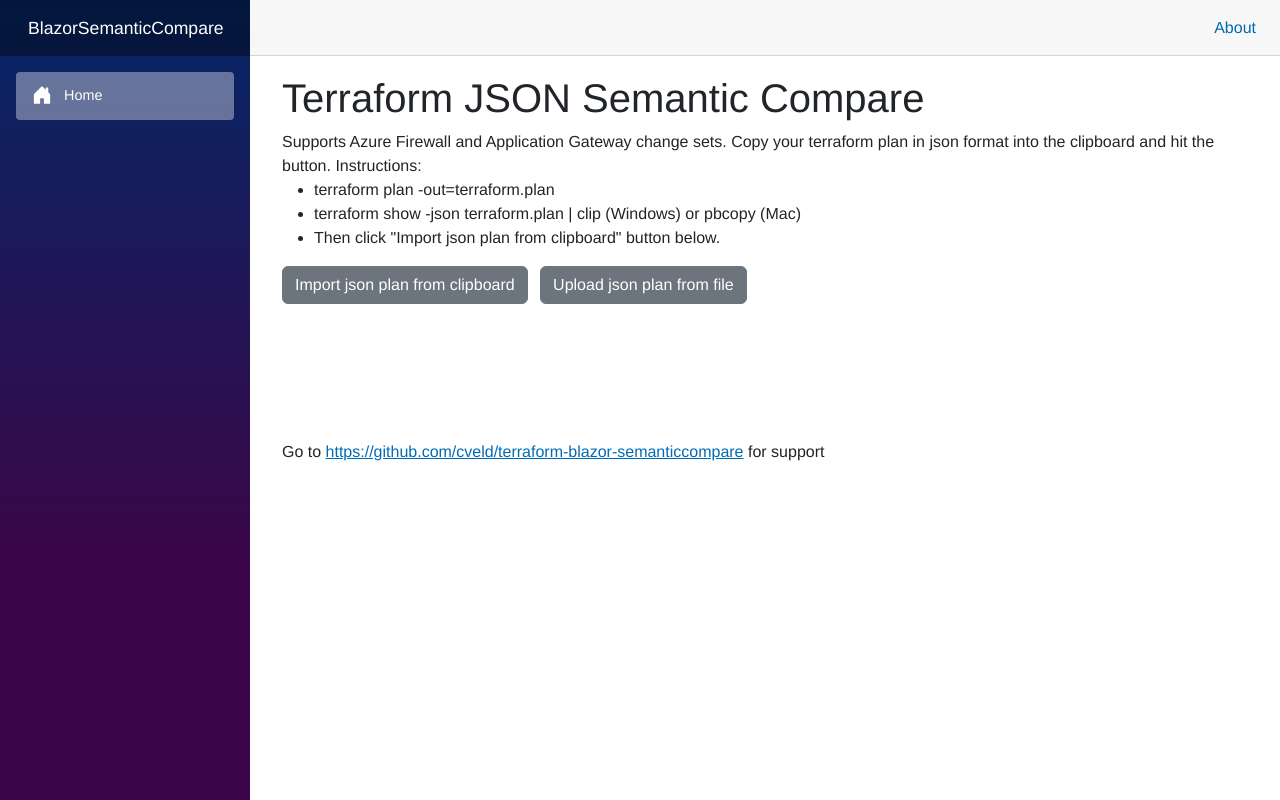
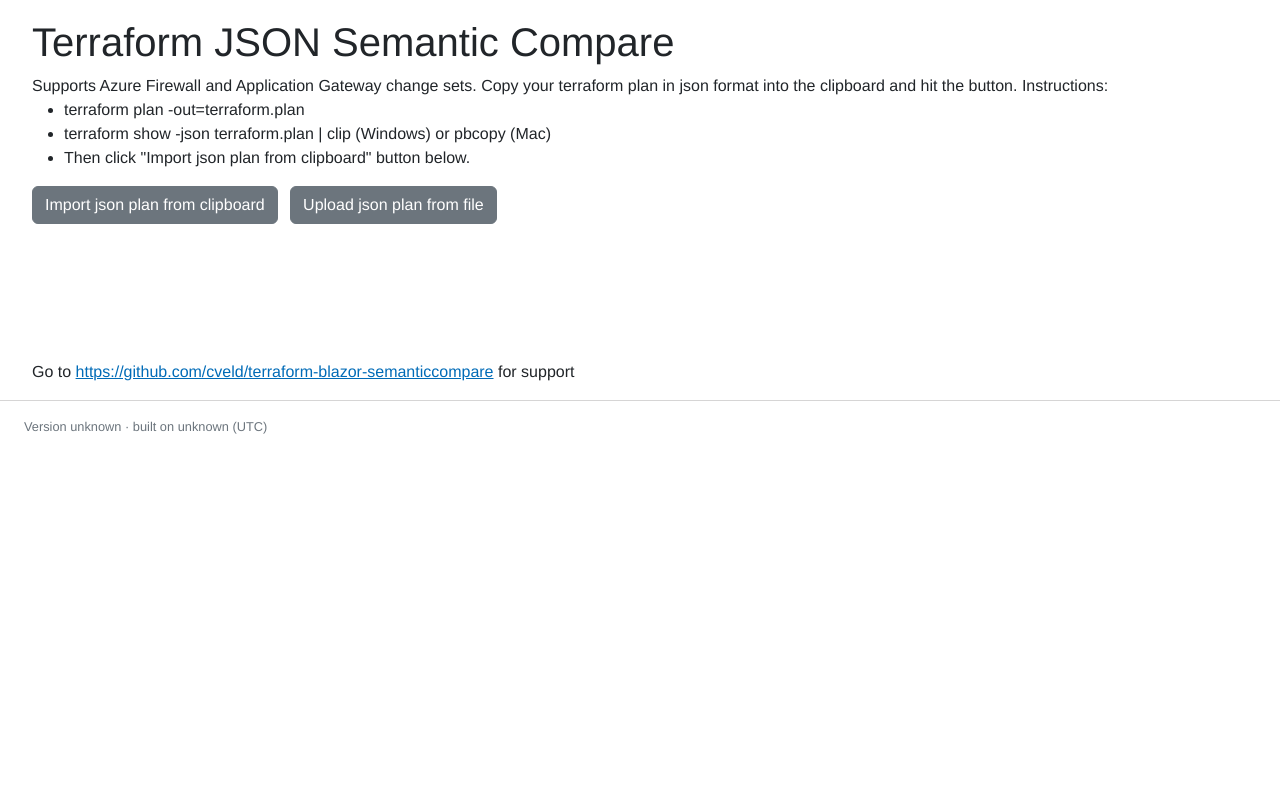
Before and after one commit to cveld/terraform-blazor-semanticcompare, an ASP.NET Core app: page / in a window 1280 px wide. Run offline with ASP.NET Core 8, Linux system fonts and the light colour scheme; style sheets or scripts are compiled from the project's sources.

Commit message:
feat: show version and build date in page footer
Co-authored-by: Copilot App <223556219+Copilot@users.noreply.github.com>

```diff
--- a/BlazorSemanticCompare/Components/Layout/MainLayout.razor
+++ b/BlazorSemanticCompare/Components/Layout/MainLayout.razor
@@ -1,18 +1,14 @@
 @inherits LayoutComponentBase
+@using System.Reflection
 
 <div class="page">
-    <div class="sidebar">
-        <NavMenu />
-    </div>
-
     <main>
-        <div class="top-row px-4">
-            <a href="https://learn.microsoft.com/aspnet/core/" target="_blank">About</a>
-        </div>
-
         <article class="content px-4">
             @Body
         </article>
+        <footer class="app-footer px-4">
+            Version @Version &middot; built on @BuildDate (UTC)
+        </footer>
     </main>
 </div>
 
@@ -21,3 +17,13 @@
     <a href="." class="reload">Reload</a>
     <span class="dismiss">🗙</span>
 </div>
+
+@code {
+    private static readonly Assembly Asm = typeof(MainLayout).Assembly;
+
+    private static string Version =>
+        (Asm.GetCustomAttribute<AssemblyInformationalVersionAttribute>()?.InformationalVersion ?? "unknown").Split('+')[0];
+
+    private static string BuildDate =>
+        Asm.GetCustomAttributes<AssemblyMetadataAttribute>().FirstOrDefault(a => a.Key == "BuildDate")?.Value ?? "unknown";
+}
--- a/BlazorSemanticCompare/Components/Layout/MainLayout.razor.css
+++ b/BlazorSemanticCompare/Components/Layout/MainLayout.razor.css
@@ -96,3 +96,11 @@ main {
         right: 0.75rem;
         top: 0.5rem;
     }
+
+.app-footer {
+    padding-top: 1rem;
+    padding-bottom: 1rem;
+    color: #6c757d;
+    font-size: 0.8rem;
+    border-top: 1px solid #d6d5d5;
+}
```
Also changed, not shown: BlazorSemanticCompare/BlazorSemanticCompare.csproj.
